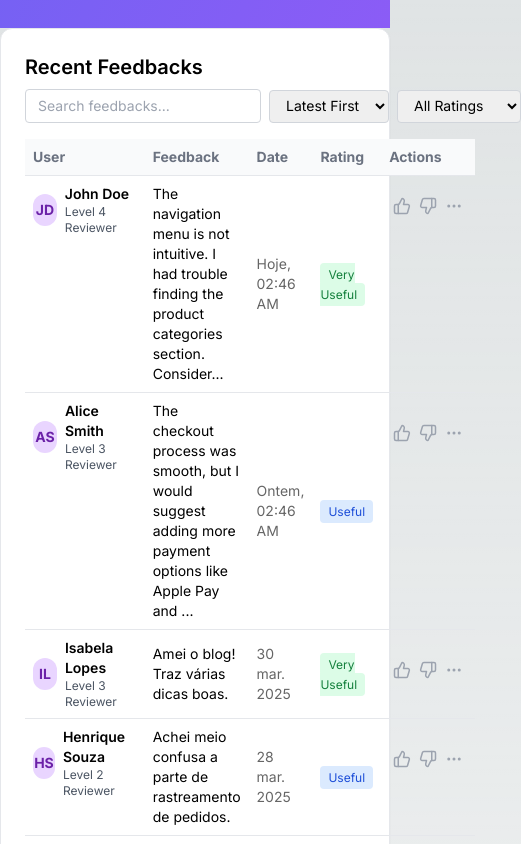
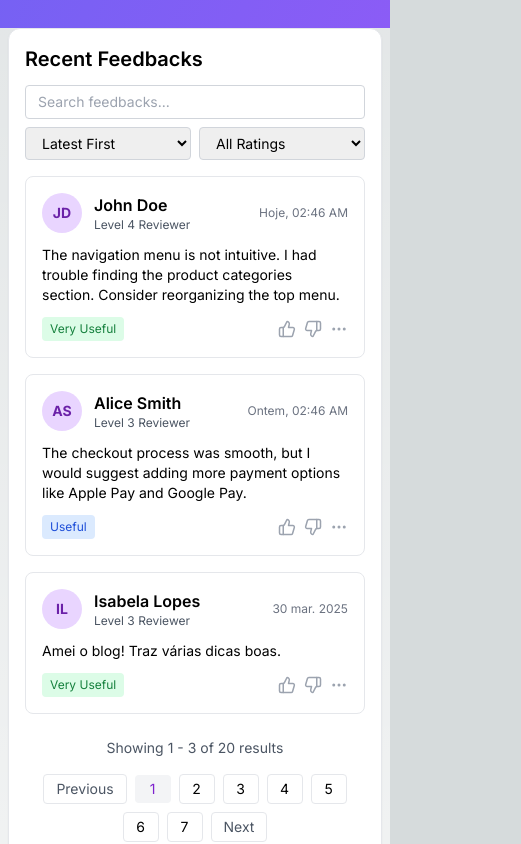
Before and after one commit to TransferoNovaIguacu/feedback-company-front, a Next.js app: page /en-construcao in a window 390 px wide. Shown: the part 880-1724 px from the top of the page, 521 px wide, since content can reach past the window. Built offline with nearby package versions, Linux system fonts and the light colour scheme.

Commit message:
Styles: Modificação responsividade do filtro

```diff
--- a/app/components/Tabela_Com_filtro.tsx
+++ b/app/components/Tabela_Com_filtro.tsx
@@ -204,7 +204,8 @@ export default function FeedbackTable() {
   const [searchTerm, setSearchTerm] = useState("");
   const [ratingFilter, setRatingFilter] = useState("All");
 
-  const itemsPerPage = 10;
+  // Alterado para 3 itens por página
+  const itemsPerPage = 3;
 
   const filteredFeedbacks = feedbacks
     .filter(f =>
@@ -225,7 +226,6 @@ export default function FeedbackTable() {
 
   const totalPages = Math.ceil(filteredFeedbacks.length / itemsPerPage);
 
-  // Cálculo dos índices para mostrar resultados
   const startIndex = (currentPage - 1) * itemsPerPage + 1;
   const endIndex = Math.min(currentPage * itemsPerPage, filteredFeedbacks.length);
   const totalResults = filteredFeedbacks.length;
@@ -238,22 +238,23 @@ export default function FeedbackTable() {
   };
 
   return (
-    <div className="rounded-xl shadow-sm bg-white p-6 text-black border border-gray-200">
-      <div className="flex flex-col sm:flex-row sm:items-center sm:justify-between mb-4 gap-2">
+    <div className="rounded-xl shadow-sm bg-white p-4 sm:p-6 text-black border border-gray-200 mx-2 sm:mx-0">
+      <div className="flex flex-col sm:flex-row sm:items-center sm:justify-between mb-4 gap-3">
         <h2 className="text-xl font-semibold">Recent Feedbacks</h2>
-        <div className="flex items-center gap-2">
+        <div className="flex flex-col sm:flex-row gap-2 w-full sm:w-auto">
           <input
             type="text"
             placeholder="Search feedbacks..."
-            className="border border-gray-300 px-3 py-1.5 rounded text-sm"
+            className="border border-gray-300 px-3 py-1.5 rounded text-sm w-full"
             value={searchTerm}
             onChange={(e) => {
               setSearchTerm(e.target.value);
               setCurrentPage(1);
             }}
           />
+          <div className="flex gap-2">
             <select
-            className="border border-gray-300 px-3 py-1.5 rounded text-sm"
+              className="border border-gray-300 px-3 py-1.5 rounded text-sm flex-1 min-w-[120px]"
               value={sortOrder}
               onChange={(e) => setSortOrder(e.target.value)}
             >
@@ -262,7 +263,7 @@ export default function FeedbackTable() {
             </select>
 
             <select
-            className="border border-gray-300 px-3 py-1.5 rounded text-sm"
+              className="border border-gray-300 px-3 py-1.5 rounded text-sm flex-1 min-w-[120px]"
               value={ratingFilter}
               onChange={(e) => {
                 setRatingFilter(e.target.value);
@@ -276,7 +277,10 @@ export default function FeedbackTable() {
             </select>
           </div>
         </div>
+      </div>
 
+      {/* Tabela para desktop */}
+      <div className="hidden md:block">
         <table className="w-full">
           <thead>
             <tr className="text-left text-sm text-gray-500 border-b border-gray-200 bg-gray-50">
@@ -299,7 +303,7 @@ export default function FeedbackTable() {
                     <div className="text-xs text-gray-600">Level {item.level} Reviewer</div>
                   </div>
                 </td>
-              <td className="p-2">{truncateText(item.feedback, 100)}</td>
+                <td className="p-2">{truncateText(item.feedback, 20)}</td>
                 <td className="p-2 text-sm text-black opacity-60">
                   {formatCustomDate(item.date)}
                 </td>
@@ -325,15 +329,61 @@ export default function FeedbackTable() {
             ))}
           </tbody>
         </table>
-
-      <div className="flex justify-between items-center mt-4">
-        <div className="text-sm text-gray-600">
-          Mostrando {startIndex} - {endIndex} de {totalResults} resultados
       </div>
 
-        <div className="flex items-center gap-2">
+      {/* Cards para mobile */}
+      <div className="md:hidden space-y-4">
+        {paginatedFeedbacks.map((item, idx) => (
+          <div key={idx} className="border rounded-lg p-4 bg-white">
+            <div className="flex items-center justify-between mb-3">
+              <div className="flex items-center gap-3">
+                <div className="rounded-full w-10 h-10 bg-purple-200 text-purple-800 flex items-center justify-center font-bold text-sm">
+                  {item.initials}
+                </div>
+                <div>
+                  <div className="font-semibold">{item.user}</div>
+                  <div className="text-xs text-gray-600">Level {item.level} Reviewer</div>
+                </div>
+              </div>
+              <div className="text-xs text-gray-500">
+                {formatCustomDate(item.date)}
+              </div>
+            </div>
+
+            <div className="mb-3">
+              <p className="text-sm">{item.feedback}</p>
+            </div>
+
+            <div className="flex justify-between items-center">
+              <span className={`text-xs px-2 py-1 rounded ${getRatingStyle(item.rating)}`}>
+                {item.rating}
+              </span>
+              <div className="flex gap-2">
+                <ThumbsUp
+                  size={18}
+                  className={`cursor-pointer ${liked[idx] === "up" ? "text-purple-600" : "text-gray-400"}`}
+                  onClick={() => toggleLike(idx, "up")}
+                />
+                <ThumbsDown
+                  size={18}
+                  className={`cursor-pointer ${liked[idx] === "down" ? "text-red-600" : "text-gray-400"}`}
+                  onClick={() => toggleLike(idx, "down")}
+                />
+                <MoreHorizontal size={18} className="text-gray-400 cursor-pointer" />
+              </div>
+            </div>
+          </div>
+        ))}
+      </div>
+
+      <div className="flex flex-col sm:flex-row justify-between items-center mt-6 gap-4">
+        <div className="text-sm text-gray-600">
+          Showing {startIndex} - {endIndex} of {totalResults} results
+        </div>
+
+        <div className="flex items-center gap-2 flex-wrap justify-center">
           <button
-            className="px-3 py-1 border rounded text-gray-600 hover:text-black flex items-center hover:bg-gray-100 gap-1 cursor-pointer"
+            className="px-3 py-1 border rounded text-gray-600 hover:text-black flex items-center hover:bg-gray-100 gap-1 cursor-pointer text-sm"
             onClick={() => setCurrentPage((p) => Math.max(p - 1, 1))}
             disabled={currentPage === 1}
           >
@@ -343,7 +393,7 @@ export default function FeedbackTable() {
           {Array.from({ length: totalPages }, (_, i) => (
             <button
               key={i}
-              className={`px-3 py-1 rounded ${currentPage === i + 1 ? 'bg-gray-100 text-purple-700' : 'border text-black'}`}
+              className={`px-3 py-1 rounded text-sm min-w-[36px] ${currentPage === i + 1 ? 'bg-gray-100 text-purple-700' : 'border text-black'}`}
               onClick={() => setCurrentPage(i + 1)}
             >
               {i + 1}
@@ -351,7 +401,7 @@ export default function FeedbackTable() {
           ))}
 
           <button
-            className="px-3 py-1 border rounded text-gray-600 hover:text-black flex items-center hover:bg-gray-100 gap-1 cursor-pointer"
+            className="px-3 py-1 border rounded text-gray-600 hover:text-black flex items-center hover:bg-gray-100 gap-1 cursor-pointer text-sm"
             onClick={() => setCurrentPage((p) => Math.min(p + 1, totalPages))}
             disabled={currentPage === totalPages}
           >
```
Lines whose indentation alone changed are shown as unchanged.
